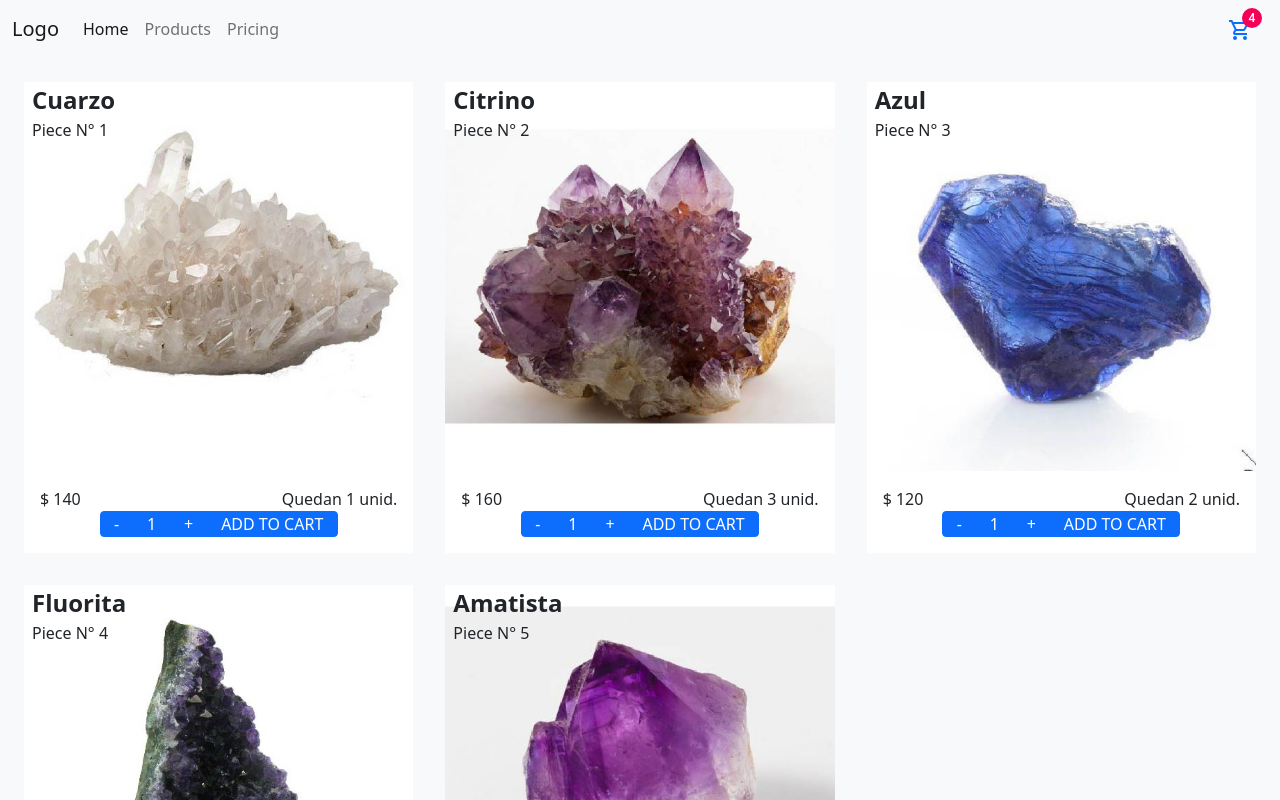
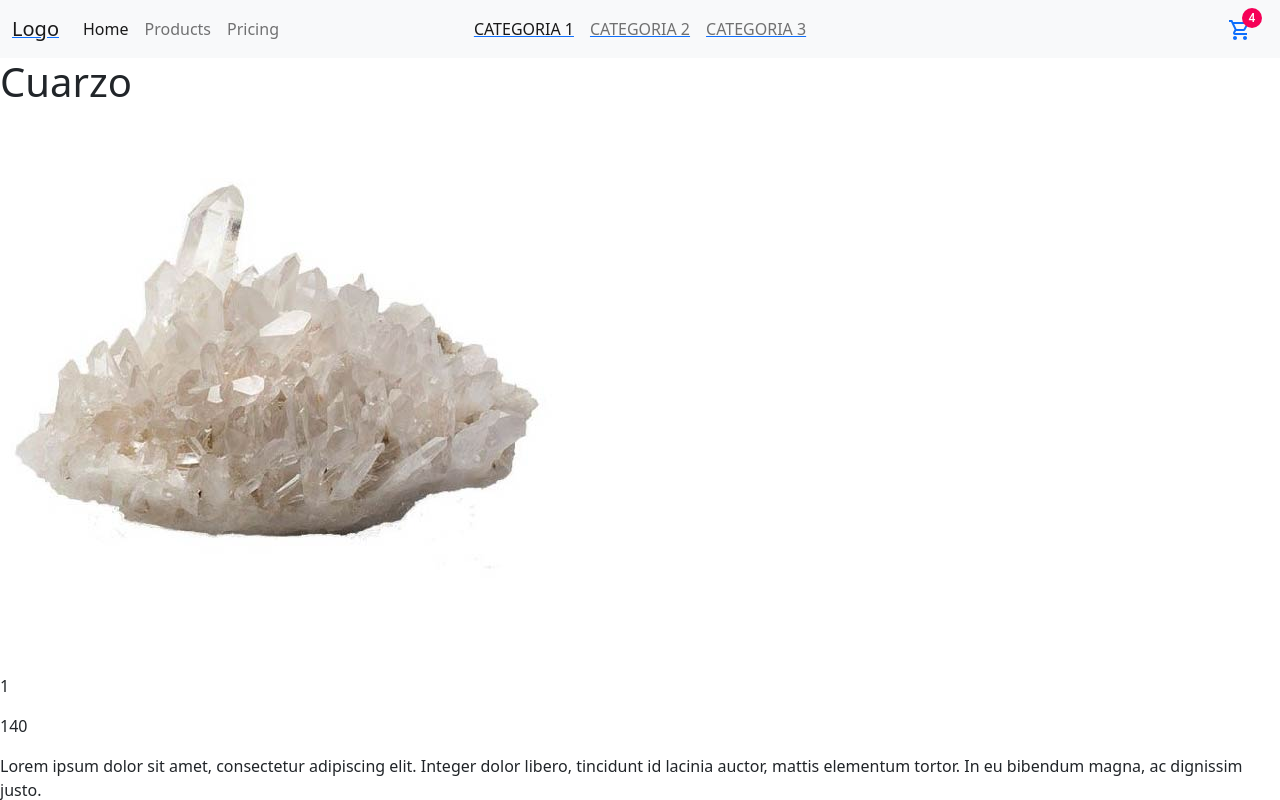
Before and after one commit to marscalabrino/marscalabrino, a React (Create React App) app: page /item/1 in a window 1280 px wide. Shown: the top 800 px of the page. Built offline with nearby package versions, Linux system fonts and the light colour scheme.

Commit message:
Primera entrega proyecto final

```diff
--- a/package.json
+++ b/package.json
@@ -11,6 +11,7 @@
     "bootstrap": "^5.1.3",
     "react": "^17.0.2",
     "react-dom": "^17.0.2",
+    "react-router-dom": "^6.3.0",
     "react-scripts": "5.0.0",
     "web-vitals": "^2.1.4"
   },
--- a/src/App.js
+++ b/src/App.js
@@ -1,16 +1,11 @@
+import { BrowserRouter, Route, Routes } from 'react-router-dom';
 import './App.css';
 import 'bootstrap/dist/css/bootstrap.min.css';
-import Navbar from './components/Navbar.js';
-import ItemListContainer from './components/ItemListContainer.js';
-import ItemDetailContainer from './components/ItemDetailContainer';
+import Home from './Home';
 
 function App() {
   return (
-    <>
-    <Navbar></Navbar>
-    <ItemListContainer   />
-    {/* <ItemDetailContainer   /> */}
-    </>
+      <Home  />
   );
 }
 
--- /dev/null
+++ b/src/Home.js
@@ -0,0 +1,19 @@
+import { BrowserRouter, Route, Routes } from 'react-router-dom';
+import Navbar from './components/Navbar.js';
+import ItemListContainer from './components/ItemListContainer.js';
+import ItemDetailContainer from './components/ItemDetailContainer';
+
+const Home = () => {
+    return (
+        <BrowserRouter>
+            <Navbar  />
+            <Routes>
+                <Route path="/" element={<ItemListContainer  />}  />
+                <Route path="/category/:id" element={<ItemListContainer  />}  />
+                <Route path="/item/:id" element={<ItemDetailContainer  />}  />
+            </Routes>
+        </BrowserRouter>
+    )
+}
+
+export default Home;
--- a/src/components/ItemDetail.js
+++ b/src/components/ItemDetail.js
@@ -9,8 +9,11 @@ const ItemDetail = ({item}) => {
             item
             ?
             <div>
-                <p>Cargooo</p>
-                <p>{item.name}</p>
+                <h1>{item.name}</h1>
+                <img src={item.image}   />
+                <p>{item.stock}</p>
+                <p>{item.cost}</p>
+                <p>{item.description}</p>
             </div>
             : <p> cargandoo...</p>
         }
--- a/src/components/ItemDetailContainer.js
+++ b/src/components/ItemDetailContainer.js
@@ -3,19 +3,20 @@ import { useEffect, useState } from 'react';
 import { getData } from '../utils/products';
 import ItemDetail from "./ItemDetail";
 import { products } from '../utils/products';
+import { useParams } from 'react-router-dom';
 
 const ItemDetailContainer = () => {
     const [dato, setDatos] = useState({});
+    const { id } = useParams();
 
     useEffect(() => {
-        getData(2000, products[1])
+        getData(2000, products.find(item => item.id === parseInt(id)))
             .then(result => setDatos(result))
             .catch(err => console.log(err))
     }, []);
 
     return (
         <ItemDetail  item={dato}  />
-
     )
 }
 
--- a/src/components/ItemList.js
+++ b/src/components/ItemList.js
@@ -1,7 +1,7 @@
 import Item from "./Item";
 
 export default function ItemList({productos}) {
-    console.log(productos, "Estoy en itemlist");
+
     return (
         /* CONTENEDOR CADA PRODUCTO */
         <>
--- a/src/components/ItemListContainer.js
+++ b/src/components/ItemListContainer.js
@@ -3,24 +3,24 @@ import { useEffect, useState } from "react";
 import { getData } from '../utils/products';
 import ItemCount from './ItemCount';
 import { products }  from "../utils/products";
+import { useParams } from 'react-router-dom';
 
 const ItemListContainer = () => {
+    const [datos, setDatos] = useState([]);
+    const { id } = useParams();
 
-    //LLAMAR AL FETCH
-    const [datos, setDatos] = useState([]);
-
-    /* useEffect(() => {
-        async function pedirData() {
-            let productos = await getData()
-            setDatos(productos)
-        }
-        pedirData()
-    },[]) */
     useEffect(() => {
-            getData(2000, products)
+            if (id == undefined) {
+                getData(2000, products)
                 .then(result => setDatos(result))
                 .catch(err => console.log(err))
-        }, []);
+            } else {
+                getData(2000, products.filter(item => item.category === parseInt(id)))
+                .then(result => setDatos(result))
+                .catch(err => console.log(err))
+            }
+            console.log(id);
+        }, [id]);
 
      return (
          <>
--- a/src/components/Navbar.js
+++ b/src/components/Navbar.js
@@ -1,10 +1,11 @@
 import CartWidget from './CartWidget';
+import { Link } from 'react-router-dom';
 
 const Navbar = () => {
     return (
         <nav className="App navbar navbar-expand-lg navbar-light bg-light">
             <div className="container-fluid">
-                <a className="navbar-brand" href="#">Logo   </a>
+                <Link to='/'> <a className="navbar-brand" href="#">Logo   </a></Link>
                 <button className="navbar-toggler" type="button" data-bs-toggle="collapse" data-bs-target="#navbarNavAltMarkup" aria-controls="navbarNavAltMarkup" aria-expanded="false" aria-label="Toggle navigation">
                 <span className="navbar-toggler-icon"></span>
                 </button>
@@ -15,6 +16,12 @@ const Navbar = () => {
                         <a className="nav-link" href="#">Pricing</a>
                         {/* <a className="nav-link disabled">Disabled</a> */}
                     </div>
+                    {/* CATEGORIAS */}
+                    <div className="navbar-nav centered">
+                    <Link to='/category/1'><a className="nav-link active" aria-current="page" href="#">CATEGORIA 1</a></Link>
+                    <Link to='/category/2'><a className="nav-link" href="#">CATEGORIA 2</a></Link>
+                    <Link to='/category/3'><a className="nav-link" href="#">CATEGORIA 3</a></Link>
+                    </div>
                 </div>
                 <a className="nav-link align-right" href="#"><CartWidget  /></a>
             </div>
--- a/src/utils/products.js
+++ b/src/utils/products.js
@@ -12,6 +12,7 @@ export const products = [
     cost: 140,
     description: "Lorem ipsum dolor sit amet, consectetur adipiscing elit. Integer dolor libero, tincidunt id lacinia auctor, mattis elementum tortor. In eu bibendum magna, ac dignissim justo.",
     weight: 1500,
+    category: 1,
     image: [stone_01]
   },/* https://www.reino-minerales.es/wp-content/uploads/2015/03/pierre-cristal-de-roche-700x480.jpg */
   {
@@ -21,6 +22,7 @@ export const products = [
       cost: 160,
       description: "Lorem ipsum dolor sit amet, consectetur adipiscing elit. Integer dolor libero, tincidunt id lacinia auctor, mattis elementum tortor. In eu bibendum magna, ac dignissim justo.",
       weight: 1100,
+      category: 1,
       image:  [stone_02]
       /* "https://http2.mlstatic.com/D_NQ_NP_858663-MLM44641590923_012021-O.jpg" */
     },
@@ -31,6 +33,7 @@ export const products = [
       cost: 120,
       description: "Lorem ipsum dolor sit amet, consectetur adipiscing elit. Integer dolor libero, tincidunt id lacinia auctor, mattis elementum tortor. In eu bibendum magna, ac dignissim justo.",
       weight: 1100,
+      category: 1,
       image: [stone_03]
       /* "https://http2.mlstatic.com/D_NQ_NP_957385-MLM49262505294_032022-W.jpg" */
     },
@@ -41,6 +44,7 @@ export const products = [
       cost: 120,
       description: "Lorem ipsum dolor sit amet, consectetur adipiscing elit. Integer dolor libero, tincidunt id lacinia auctor, mattis elementum tortor. In eu bibendum magna, ac dignissim justo.",
       weight: 1100,
+      category: 3,
       image:[stone_04]
        /* "https://m.media-amazon.com/images/I/91x6ME2zzZL._AC_SX425_.jpg" */
     },
@@ -51,6 +55,7 @@ export const products = [
       cost: 170,
       description: "Lorem ipsum dolor sit amet, consectetur adipiscing elit. Integer dolor libero, tincidunt id lacinia auctor, mattis elementum tortor. In eu bibendum magna, ac dignissim justo.",
       weight: 1700,
+      category: 2,
       image: [stone_05]
       /* "https://cdn.doers.video/embed/080eccbfdd55a756e9a4ea36451a61526401840/5723adeb60a0e.jpg" */
     },
```
Also changed, not shown: src/utils/customFetch.js (deleted, +0 -16 lines), 1 other file (tests, documents, lock files or other folders).
